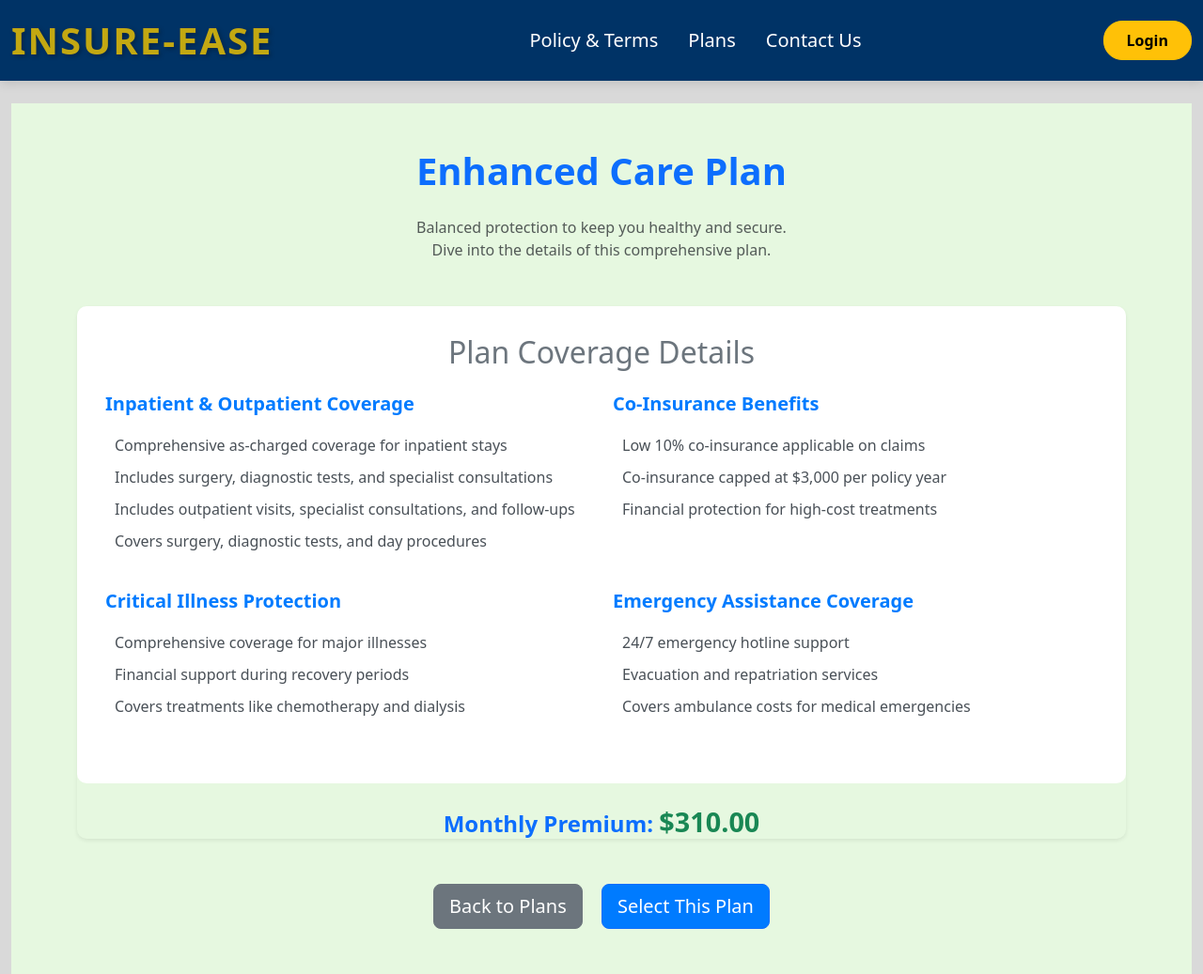
After one commit to KadenNYP/ISPJ_Group5C, a Flask app: page /enhanced_plan in a window 1280 px wide. The commit adds this page. Shown: the whole page at 94% size. Run offline with Flask 3, Linux system fonts and the light colour scheme.

Commit message:
Created the second detailed plan details page + small changes to the brief plan details page (codes)

```diff
--- /dev/null
+++ b/app/Templates/Login-home/Enhanced_Plan.html
@@ -0,0 +1,72 @@
+<link rel="stylesheet" href="{{ url_for('static', filename='css/detailed_plans.css') }}">
+
+{% extends "base.html" %}
+
+{% block title %}Essential Care Plan{% endblock %}
+
+{% block content %}
+<div class="plan-details-page-2 py-5">
+    <div class="container">
+        <h1 class="text-center text-primary mb-4">Enhanced Care Plan</h1>
+        <p class="text-center text-muted mb-5">
+            Balanced protection to keep you healthy and secure. <br> Dive into the details of this comprehensive plan.
+        </p>
+
+        <div class="c-card shadow-sm border-0 mb-5">
+            <div class="c-card-body">
+                <h2 class="text-center text-secondary mb-4">Plan Coverage Details</h2>
+                <div class="row">
+
+                    <div class="col-md-6 mb-4">
+                        <h5 class="fw-bold">Inpatient & Outpatient Coverage</h5>
+                        <ul class="list-unstyled">
+                            <li><i class="bi bi-check-circle text-success"></i> Comprehensive as-charged coverage for inpatient stays</li>
+                            <li><i class="bi bi-check-circle text-success"></i> Includes surgery, diagnostic tests, and specialist consultations</li>
+                            <li><i class="bi bi-check-circle text-success"></i> Includes outpatient visits, specialist consultations, and follow-ups</li>
+                            <li><i class="bi bi-check-circle text-success"></i> Covers surgery, diagnostic tests, and day procedures</li>
+                        </ul>
+                    </div>
+
+                    <div class="col-md-6 mb-4">
+                        <h5 class="fw-bold">Co-Insurance Benefits</h5>
+                        <ul class="list-unstyled">
+                            <li><i class="bi bi-check-circle text-success"></i> Low 10% co-insurance applicable on claims</li>
+                            <li><i class="bi bi-check-circle text-success"></i> Co-insurance capped at $3,000 per policy year</li>
+                            <li><i class="bi bi-check-circle text-success"></i>  Financial protection for high-cost treatments</li>
+                        </ul>
+                    </div>
+                </div>
+
+                <div class="row">
+                    <div class="col-md-6 mb-4">
+                        <h5 class="fw-bold">Critical Illness Protection</h5>
+                        <ul class="list-unstyled">
+                            <li><i class="bi bi-check-circle text-success"></i> Comprehensive coverage for major illnesses</li>
+                            <li><i class="bi bi-check-circle text-success"></i> Financial support during recovery periods</li>
+                            <li><i class="bi bi-check-circle text-success"></i> Covers treatments like chemotherapy and dialysis</li>
+                        </ul>
+                    </div>
+
+                    <div class="col-md-6 mb-4">
+                        <h5 class="fw-bold">Emergency Assistance Coverage</h5>
+                        <ul class="list-unstyled">
+                            <li><i class="bi bi-check-circle text-success"></i> 24/7 emergency hotline support</li>
+                            <li><i class="bi bi-check-circle text-success"></i> Evacuation and repatriation services</li>
+                            <li><i class="bi bi-check-circle text-success"></i> Covers ambulance costs for medical emergencies</li>
+                        </ul>
+                    </div>
+                </div>
+            </div>
+
+            <div class="text-center mt-4">
+                    <h4 class="text-primary">Monthly Premium: <span class="text-success">$310.00</span></h4>
+            </div>
+        </div>
+
+        <div class="text-center">
+            <a href="{{ url_for('route.Plans_Overview') }}" class="btn btn-secondary btn-lg me-3">Back to Plans</a>
+            <a href=" " class="btn btn-primary btn-lg">Select This Plan</a>
+        </div>
+    </div>
+</div>
+{% endblock %}
--- a/app/Templates/Login-home/Essential_Plan.html
+++ b/app/Templates/Login-home/Essential_Plan.html
@@ -5,7 +5,7 @@
 {% block title %}Essential Care Plan{% endblock %}
 
 {% block content %}
-<div class="plan-details-page py-5">
+<div class="plan-details-page-1 py-5">
     <div class="container">
         <h1 class="text-center text-primary mb-4">Essential Care Plan</h1>
         <p class="text-center text-muted mb-5">
@@ -27,7 +27,7 @@
                     </div>
 
                     <div class="col-md-6 mb-4">
-                        <h5 class="fw-bold">Co-Insurance</h5>
+                        <h5 class="fw-bold">Co-Insurance Benefits</h5>
                         <ul class="list-unstyled">
                             <li><i class="bi bi-check-circle text-success"></i> 10% co-insurance applicable on claims</li>
                             <li><i class="bi bi-check-circle text-success"></i> Co-insurance capped at $20,000 per policy year</li>
--- a/app/route.py
+++ b/app/route.py
@@ -56,3 +56,8 @@ def ContactSupport():
 @route.route('/essential_plan')
 def Essential_Plan():
     return render_template("Login-home/Essential_Plan.html")
+
+
+@route.route('/enhanced_plan')
+def Enhanced_Plan():
+    return render_template("Login-home/Enhanced_Plan.html")
--- a/app/static/css/detailed_plans.css
+++ b/app/static/css/detailed_plans.css
@@ -1,16 +1,35 @@
-.plan-details-page {
+/* Essential_Plan */
+.plan-details-page-1 {
     background-color: #e7f3ff !important;
     padding-top: 50px;
     padding-bottom: 50px;
 }
 
-.plan-details-page h1 {
+.plan-details-page-1 h1 {
     font-size: 2.5rem;
     font-weight: bold;
     background-color : #ffffff important!;
 }
 
-.plan-details-page .text-muted {
+.plan-details-page-1 .text-muted {
+    font-size: 1rem;
+    color: #6c757d
+}
+
+/* Enhanced_Plan */
+.plan-details-page-2 {
+    background-color: #e6f8e0 !important;
+    padding-top: 50px;
+    padding-bottom: 50px;
+}
+
+.plan-details-page-2 h1 {
+    font-size: 2.5rem;
+    font-weight: bold;
+    background-color : #ffffff important!;
+}
+
+.plan-details-page-2 .text-muted {
     font-size: 1rem;
     color: #6c757d
 }
@@ -27,7 +46,7 @@
     padding: 30px;
 }
 
-.c-card-header.basic-plan {
+.c-card-header {
     background-color: #007bff;
     color: #fff;
     padding: 20px;
--- a/app/static/css/plans.css
+++ b/app/static/css/plans.css
@@ -10,15 +10,15 @@
     gap: 2rem;
 }
 
-.basic-plan {
+.essential-plan {
     background-color: #e7f3ff !important;
 }
 
-.standard-plan {
+.enhanced-plan {
     background-color: #e6f8e0 !important;
 }
 
-.premium-plan {
+.elite-plan {
     background-color: #fff9e5 !important;
 }
 
```
Also changed, not shown: app/Templates/home/Plans.html (+4 -4 lines).
